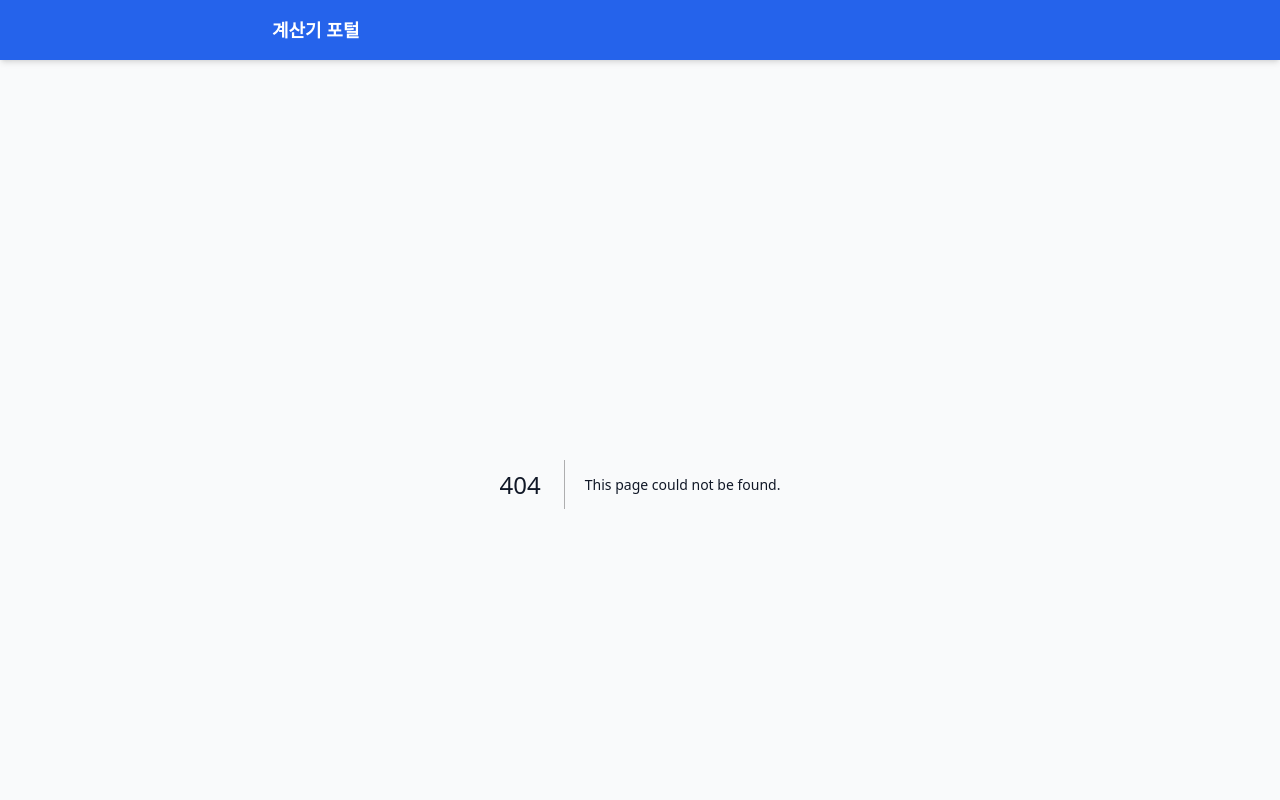
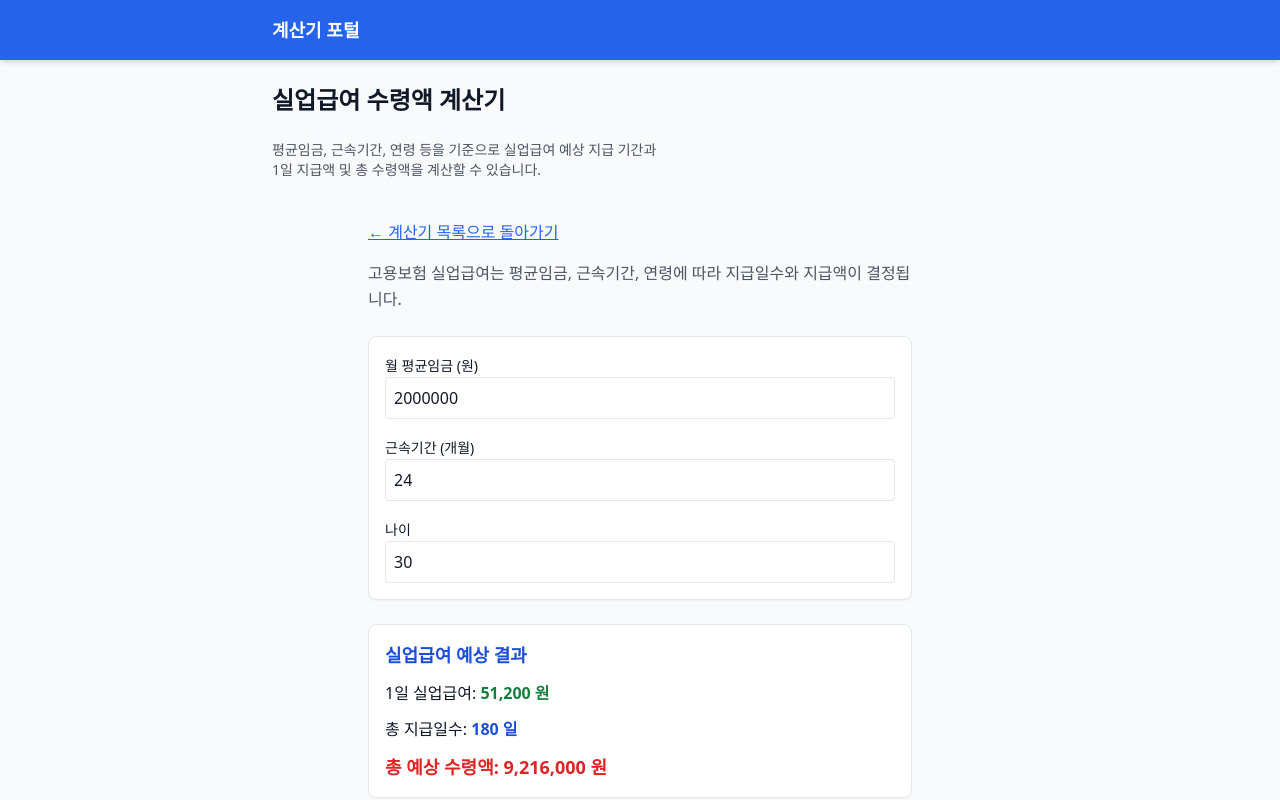
Before and after one commit to geniuspark00-source/calc-site, a Next.js app: page /calculators/unemployment-benefit in a window 1280 px wide. Before the commit this address had no page. Shown: the top 800 px of the page. Built offline with nearby package versions, Linux system fonts and the light colour scheme.

Commit message:
auto push

```diff
--- /dev/null
+++ b/app/calculators/unemployment-benefit/UnemploymentBenefitCalculatorUI.tsx
@@ -0,0 +1,125 @@
+"use client";
+
+import { useState } from "react";
+
+export default function UnemploymentBenefitCalculatorUI() {
+  const [avgWage, setAvgWage] = useState(2000000); // 월 평균임금
+  const [workMonths, setWorkMonths] = useState(24); // 근속 개월
+  const [age, setAge] = useState(30);
+
+  // ------ 실업급여 기본 로직 ------
+
+  // 1일 실업급여 = 평균임금의 60%
+  let dailyBenefit = (avgWage / 30) * 0.6;
+
+  // 상/하한 적용
+  const DAILY_MAX = 72000; // 1일 상한액
+  const DAILY_MIN = 8000 * 8 * 0.8; // 최저임금 8천원(예시) × 8시간 × 80%
+
+  dailyBenefit = Math.min(DAILY_MAX, Math.max(DAILY_MIN, dailyBenefit));
+
+  // 지급일수 계산(간단 버전)
+  let benefitDays = 0;
+
+  if (workMonths < 12) {
+    benefitDays = 120;
+  } else if (workMonths < 24) {
+    benefitDays = 150;
+  } else if (workMonths < 36) {
+    benefitDays = 180;
+  } else if (workMonths < 48) {
+    benefitDays = 210;
+  } else {
+    benefitDays = 240;
+  }
+
+  // 나이 가산
+  if (age >= 50) benefitDays += 30;
+  if (age >= 60) benefitDays += 30;
+
+  const totalBenefit = dailyBenefit * benefitDays;
+
+  const format = (n: number) =>
+    n.toLocaleString("ko-KR", { maximumFractionDigits: 0 });
+
+  return (
+    <div className="max-w-xl mx-auto p-4">
+      {/* 돌아가기 */}
+      <a href="/" className="text-blue-600 underline mb-4 inline-block">
+        ← 계산기 목록으로 돌아가기
+      </a>
+
+      <p className="text-gray-600 mb-6 leading-relaxed">
+        고용보험 실업급여는 평균임금, 근속기간, 연령에 따라 지급일수와 지급액이
+        결정됩니다.
+      </p>
+
+      {/* 입력 영역 */}
+      <div className="bg-white p-4 rounded-lg border shadow-sm space-y-4 mb-6">
+
+        {/* 평균임금 */}
+        <div>
+          <label className="text-sm font-medium">월 평균임금 (원)</label>
+          <input
+            type="number"
+            value={avgWage}
+            onChange={(e) => setAvgWage(Number(e.target.value))}
+            className="w-full border rounded p-2"
+          />
+        </div>
+
+        {/* 근속기간 */}
+        <div>
+          <label className="text-sm font-medium">근속기간 (개월)</label>
+          <input
+            type="number"
+            value={workMonths}
+            onChange={(e) => setWorkMonths(Number(e.target.value))}
+            className="w-full border rounded p-2"
+          />
+        </div>
+
+        {/* 나이 */}
+        <div>
+          <label className="text-sm font-medium">나이</label>
+          <input
+            type="number"
+            value={age}
+            onChange={(e) => setAge(Number(e.target.value))}
+            className="w-full border rounded p-2"
+          />
+        </div>
+
+      </div>
+
+      {/* 결과 영역 */}
+      <div className="bg-white p-4 rounded-lg border shadow-sm space-y-3">
+
+        <h2 className="text-lg font-bold mb-2 text-blue-700">
+          실업급여 예상 결과
+        </h2>
+
+        <p>
+          1일 실업급여:{" "}
+          <strong className="text-green-700">
+            {format(Math.round(dailyBenefit))} 원
+          </strong>
+        </p>
+
+        <p>
+          총 지급일수:{" "}
+          <strong className="text-blue-700">{benefitDays} 일</strong>
+        </p>
+
+        <p className="text-lg font-bold text-red-600">
+          총 예상 수령액: {format(Math.round(totalBenefit))} 원
+        </p>
+      </div>
+
+      <p className="text-[12px] text-gray-500 mt-4 leading-relaxed">
+        ※ 계산기는 편의를 위한 참고용이며, 실제 지급액은 고용노동부 산정 기준에 따라
+        다를 수 있습니다.
+      </p>
+    </div>
+  );
+}
--- /dev/null
+++ b/app/calculators/unemployment-benefit/page.tsx
@@ -0,0 +1,24 @@
+// app/calculators/unemployment-benefit/page.tsx
+import { generateSEOTags } from "@/lib/seo";
+import UnemploymentBenefitCalculatorUI from "./UnemploymentBenefitCalculatorUI";
+
+export const metadata = generateSEOTags({
+  title: "실업급여 수령액 계산기 | Calc Site",
+  description:
+    "평균임금, 근속기간, 나이에 따라 실업급여 예상 지급액과 지급일수를 자동으로 계산합니다.",
+  url: "https://calc-site-delta.vercel.app/calculators/unemployment-benefit",
+});
+
+export default function UnemploymentBenefitPage() {
+  return (
+    <div className="space-y-6">
+      <h1 className="text-2xl font-bold">실업급여 수령액 계산기</h1>
+      <p className="text-sm text-gray-600">
+        평균임금, 근속기간, 연령 등을 기준으로 실업급여 예상 지급 기간과
+        <br />
+        1일 지급액 및 총 수령액을 계산할 수 있습니다.
+      </p>
+      <UnemploymentBenefitCalculatorUI />
+    </div>
+  );
+}
--- a/app/page.tsx
+++ b/app/page.tsx
@@ -172,6 +172,19 @@ export default function Home() {
   </p>
 </a>
 
+{/* 실업급여 수령액 계산기 */}
+<a
+  href="/calculators/unemployment-benefit"
+  className="block p-4 bg-white rounded-lg shadow-sm border hover:shadow-md transition"
+>
+  <h2 className="text-lg font-bold text-purple-600">
+    실업급여 수령액 계산기 →
+  </h2>
+  <p className="text-gray-600 text-sm">
+    평균임금·근속기간·나이를 기반으로 실업급여 예상 지급액과 지급일수를 계산합니다.
+  </p>
+</a>
+
       </div>
     </div>
   );
```
